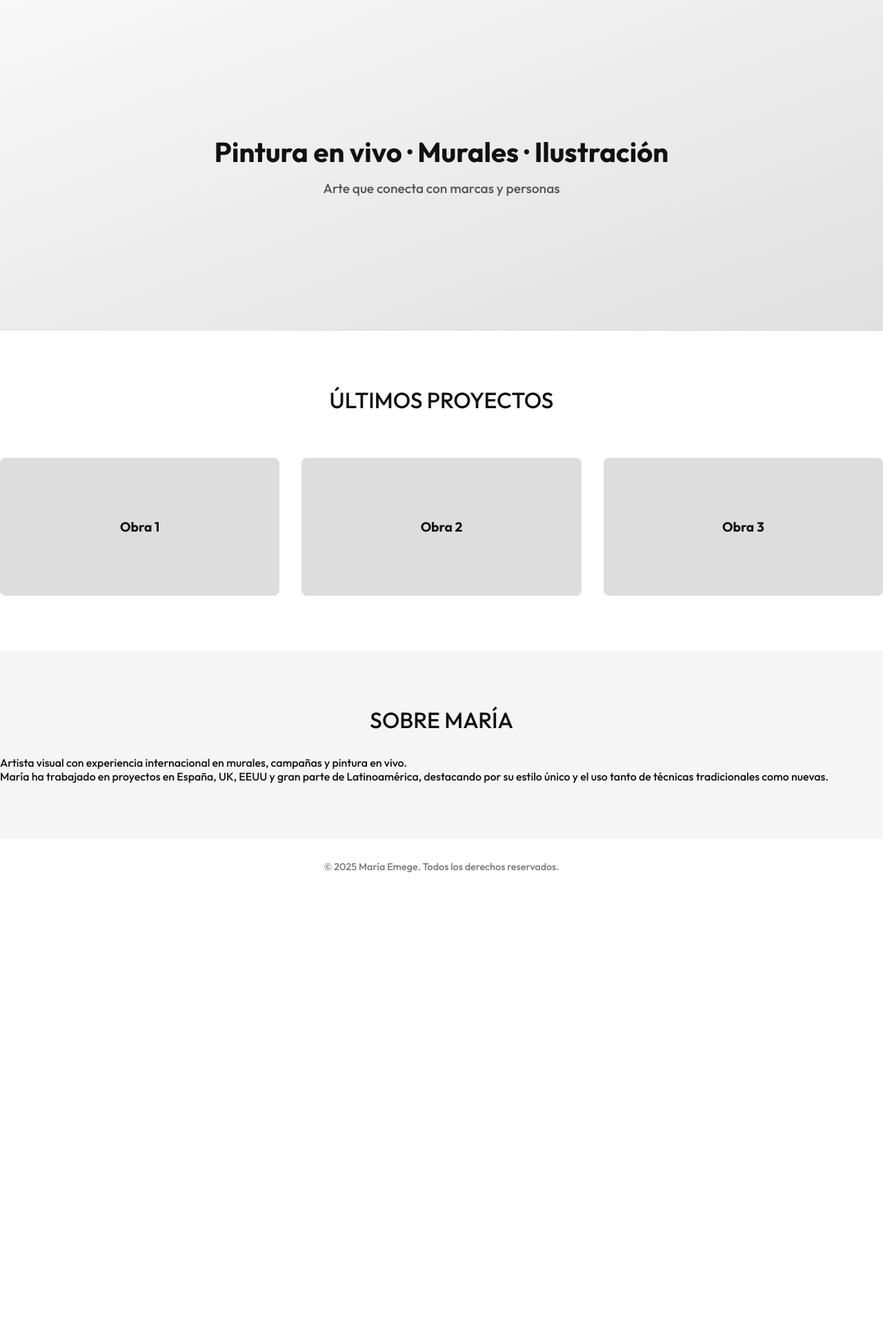
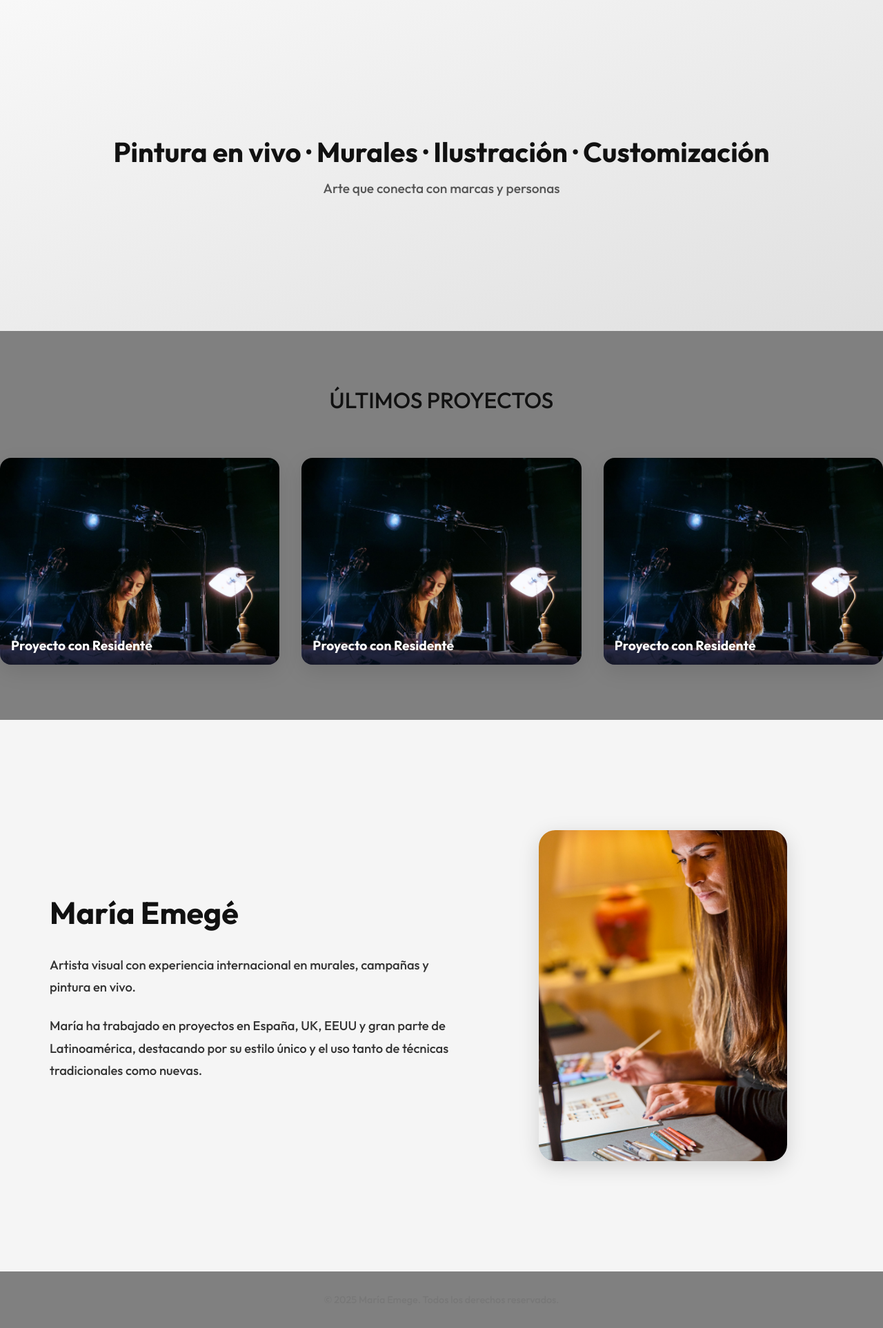
Before and after one commit to Mogurkazan/maria_emege_events, a Django app: page / in a window 1280 px wide. Shown: the part 63-1989 px from the top of the page at 69% size. Before the commit the page ends 1328 px from the top, so only its background shows below. Run offline with Django 5.2, Linux system fonts and the light colour scheme; style sheets or scripts are compiled from the project's sources; some libraries are stand-ins or nearby versions.

Commit message:
works 1.1

```diff
--- a/maria_emege_events/maria_emege_events/settings.py
+++ b/maria_emege_events/maria_emege_events/settings.py
@@ -40,6 +40,7 @@ INSTALLED_APPS = [
     'django.contrib.staticfiles',
     'core',
     'sass_processor',
+    'compressor',
 ]
 
 MIDDLEWARE = [
@@ -135,4 +136,5 @@ STATICFILES_FINDERS = [
     'django.contrib.staticfiles.finders.FileSystemFinder',
     'django.contrib.staticfiles.finders.AppDirectoriesFinder',
     'sass_processor.finders.CssFinder',
+    "compressor.finders.CompressorFinder",
 ]
--- a/maria_emege_events/maria_emege_events/urls.py
+++ b/maria_emege_events/maria_emege_events/urls.py
@@ -16,8 +16,10 @@ Including another URLconf
 """
 from django.contrib import admin
 from django.urls import path, include
+from django.conf import settings
+from django.conf.urls.static import static
 
 urlpatterns = [
     path('admin/', admin.site.urls),
-     path('', include('core.urls')),
-]
+    path('', include('core.urls')),
+] + static(settings.STATIC_URL, document_root=settings.STATICFILES_DIRS[0])
--- a/maria_emege_events/static/js/main.js
+++ b/maria_emege_events/static/js/main.js
@@ -6,6 +6,7 @@ document.addEventListener("DOMContentLoaded", () => {
       entries.forEach((entry) => {
         if (entry.isIntersecting) {
           entry.target.classList.add("visible");
+          observer.unobserve(entry.target); // para que no se reanime
         }
       });
     },
--- /dev/null
+++ b/maria_emege_events/static/scss/style.css
@@ -0,0 +1,194 @@
+* {
+  margin: 0;
+  padding: 0;
+  box-sizing: border-box;
+}
+
+html,
+body {
+  font-family: "Outfit", sans-serif;
+  background: grey;
+  color: #111111;
+  font-size: 16px;
+  scroll-behavior: smooth;
+}
+
+a,
+button,
+.nav a,
+.gallery__item {
+  transition: all 0.3s ease;
+}
+
+.container {
+  width: 90%;
+  max-width: 1200px;
+  margin: 0 auto;
+}
+
+.section {
+  padding: 5rem 0;
+}
+.section--grey {
+  background-color: #f5f5f5;
+}
+
+.section__title {
+  font-size: 2rem;
+  margin-bottom: 2rem;
+  text-align: center;
+  text-transform: uppercase;
+  font-weight: 500;
+}
+
+.header {
+  background-color: #fff;
+  border-bottom: 1px solid #eee;
+  position: sticky;
+  top: 0;
+  z-index: 100;
+}
+.header .container {
+  display: flex;
+  justify-content: space-between;
+  align-items: center;
+  padding: 1rem 0;
+}
+.header .logo {
+  font-weight: bold;
+  font-size: 1.5rem;
+  color: #111111;
+}
+.header .nav ul {
+  display: flex;
+  list-style: none;
+  gap: 1.5rem;
+}
+.header .nav a {
+  text-decoration: none;
+  color: #111111;
+  font-weight: 500;
+}
+.header .nav a:hover {
+  color: #e91e63;
+  transform: translateY(-2px);
+}
+
+.hero {
+  display: flex;
+  align-items: center;
+  justify-content: center;
+  height: 60vh;
+  background: linear-gradient(to bottom right, #f8f8f8, #e0e0e0);
+  text-align: center;
+}
+.hero__content h2 {
+  font-size: 2.5rem;
+  margin-bottom: 1rem;
+}
+.hero__content p {
+  font-size: 1.2rem;
+  color: #555;
+}
+
+.gallery {
+  display: grid;
+  grid-template-columns: repeat(auto-fit, minmax(300px, 1fr));
+  gap: 2rem;
+  padding-top: 2rem;
+}
+.gallery__item {
+  position: relative;
+  overflow: hidden;
+  border-radius: 1rem;
+  box-shadow: 0 10px 30px rgba(0, 0, 0, 0.1);
+  text-decoration: none;
+  transition: transform 0.3s ease;
+}
+.gallery__item:hover {
+  transform: scale(1.03);
+}
+.gallery__image {
+  width: 100%;
+  height: clamp(200px, 25vw, 300px);
+  object-fit: cover;
+  display: block;
+  border-radius: 0.5rem;
+  transition: transform 0.3s ease;
+}
+.gallery__caption {
+  position: absolute;
+  bottom: 0;
+  width: 100%;
+  padding: 1rem;
+  background: linear-gradient(to top, rgba(0, 0, 0, 0.7), transparent);
+  color: #fff;
+  font-weight: bold;
+  text-align: left;
+  font-size: 1.2rem;
+}
+
+.footer {
+  text-align: center;
+  padding: 2rem 0;
+  font-size: 0.9rem;
+  color: #777;
+}
+
+.about__grid {
+  display: grid;
+  grid-template-columns: 1.2fr 1fr;
+  gap: 3rem;
+  align-items: center;
+  padding: 5rem 2rem;
+  max-width: 1200px;
+  margin: 0 auto;
+}
+@media (max-width: 768px) {
+  .about__grid {
+    grid-template-columns: 1fr;
+    text-align: center;
+  }
+}
+.about__left .about__title {
+  font-size: 2.8rem;
+  font-weight: 700;
+  margin-bottom: 2rem;
+}
+
+.about__left .about__text {
+  font-size: 1.15rem;
+  line-height: 1.75;
+  margin-bottom: 1.5rem;
+  color: #333;
+}
+
+.about__right {
+  display: flex;
+  justify-content: center;
+  align-items: center;
+}
+
+.about__image {
+  width: 100%;
+  max-width: 360px;
+  aspect-ratio: 3 / 4;
+  border-radius: 1.5rem;
+  object-fit: cover;
+  box-shadow: 0 8px 30px rgba(0, 0, 0, 0.15);
+  transform: scale(1);
+  transition: transform 0.4s ease;
+}
+.about__image:hover {
+  transform: scale(1.03);
+}
+
+.fade-in {
+  opacity: 0;
+  transform: translateY(40px);
+  transition: opacity 0.8s ease, transform 0.8s ease;
+}
+.fade-in.visible {
+  opacity: 1;
+  transform: translateY(0);
+}
--- a/maria_emege_events/static/scss/style.scss
+++ b/maria_emege_events/static/scss/style.scss
@@ -42,6 +42,7 @@ button,
 
 .section {
   padding: 5rem 0;
+
   &--grey {
     background-color: #f5f5f5;
   }
@@ -64,27 +65,31 @@ button,
   position: sticky;
   top: 0;
   z-index: 100;
+
   .container {
     display: flex;
     justify-content: space-between;
     align-items: center;
     padding: 1rem 0;
   }
+
   .logo {
     font-weight: bold;
     font-size: 1.5rem;
     color: $color-text;
   }
+
   .nav ul {
     display: flex;
     list-style: none;
     gap: 1.5rem;
   }
+
   .nav a {
     text-decoration: none;
     color: $color-text;
     font-weight: 500;
-    transition: color 0.2s ease;
+
     &:hover {
       color: $color-accent;
       transform: translateY(-2px);
@@ -119,24 +124,42 @@ button,
 // ------------------------
 .gallery {
   display: grid;
-  grid-template-columns: repeat(auto-fit, minmax(250px, 1fr));
+  grid-template-columns: repeat(auto-fit, minmax(300px, 1fr));
   gap: 2rem;
   padding-top: 2rem;
 
   &__item {
-    height: 200px;
-    background-color: #ddd;
-    display: flex;
-    align-items: center;
-    justify-content: center;
+    position: relative;
+    overflow: hidden;
+    border-radius: 1rem;
+    box-shadow: 0 10px 30px rgba(0, 0, 0, 0.1);
+    text-decoration: none;
+    transition: transform 0.3s ease;
+
+    &:hover {
+      transform: scale(1.03);
+    }
+  }
+
+  &__image {
+    width: 100%;
+    height: clamp(200px, 25vw, 300px);
+    object-fit: cover;
+    display: block;
+    border-radius: 0.5rem;
+    transition: transform 0.3s ease;
+  }
+
+  &__caption {
+    position: absolute;
+    bottom: 0;
+    width: 100%;
+    padding: 1rem;
+    background: linear-gradient(to top, rgba(0, 0, 0, 0.7), transparent);
+    color: #fff;
     font-weight: bold;
+    text-align: left;
     font-size: 1.2rem;
-    border-radius: 8px;
-    &:hover {
-      background-color: #ccc;
-      transform: scale(1.03);
-      box-shadow: 0 8px 20px rgba(0, 0, 0, 0.1);
-    }
   }
 }
 
@@ -150,10 +173,68 @@ button,
   color: #777;
 }
 
+// ------------------------
+// ABOUT
+// ------------------------
+.about__grid {
+  display: grid;
+  grid-template-columns: 1.2fr 1fr;
+  gap: 3rem;
+  align-items: center;
+  padding: 5rem 2rem;
+  max-width: 1200px;
+  margin: 0 auto;
+
+  @media (max-width: 768px) {
+    grid-template-columns: 1fr;
+    text-align: center;
+  }
+}
+
+.about__left {
+  .about__title {
+    font-size: 2.8rem;
+    font-weight: 700;
+    margin-bottom: 2rem;
+  }
+
+  .about__text {
+    font-size: 1.15rem;
+    line-height: 1.75;
+    margin-bottom: 1.5rem;
+    color: #333;
+  }
+}
+
+.about__right {
+  display: flex;
+  justify-content: center;
+  align-items: center;
+}
+
+.about__image {
+  width: 100%;
+  max-width: 360px;
+  aspect-ratio: 3 / 4;
+  border-radius: 1.5rem;
+  object-fit: cover;
+  box-shadow: 0 8px 30px rgba(0, 0, 0, 0.15);
+  transform: scale(1);
+  transition: transform 0.4s ease;
+
+  &:hover {
+    transform: scale(1.03);
+  }
+}
+
+// ------------------------
+// ANIMACIÓN FADE-IN
+// ------------------------
 .fade-in {
   opacity: 0;
-  transform: translateY(20px);
-  transition: all 0.8s ease-out;
+  transform: translateY(40px);
+  transition: opacity 0.8s ease, transform 0.8s ease;
+
   &.visible {
     opacity: 1;
     transform: translateY(0);
--- a/maria_emege_events/templates/base.html
+++ b/maria_emege_events/templates/base.html
@@ -5,7 +5,8 @@
     <meta charset="UTF-8" />
     <meta name="viewport" content="width=device-width, initial-scale=1.0" />
     <title>María Emege Events</title>
-    <link rel="stylesheet" href="{% sass_src 'scss/style.scss' %}" />
+    <link rel="stylesheet" href="{% static 'scss/style.css' %}" />
+
     <link
       href="https://fonts.googleapis.com/css2?family=Outfit:wght@300;500;700&display=swap"
       rel="stylesheet"
@@ -30,7 +31,7 @@
     <!-- HERO -->
     <section class="hero">
       <div class="hero__content">
-        <h2>Pintura en vivo · Murales · Ilustración</h2>
+        <h2>Pintura en vivo · Murales · Ilustración · Customización</h2>
         <p>Arte que conecta con marcas y personas</p>
       </div>
     </section>
--- a/maria_emege_events/templates/home.html
+++ b/maria_emege_events/templates/home.html
@@ -1,25 +1,57 @@
-{% extends "base.html" %} {% block content %}
+{% extends "base.html" %} {% block content %} {% load static %}
 
 <section id="works" class="section fade-in">
   <h2 class="section__title">Últimos proyectos</h2>
   <div class="gallery">
-    <div class="gallery__item fade-in">Obra 1</div>
-    <div class="gallery__item fade-in">Obra 2</div>
-    <div class="gallery__item fade-in">Obra 3</div>
+    <a href="#proyecto-residente" class="gallery__item fade-in">
+      <img
+        src="{% static 'img/maria_residente_1.jpeg' %}"
+        alt="Proyecto con Residente"
+        class="gallery__image"
+      />
+      <div class="gallery__caption">Proyecto con Residente</div>
+    </a>
+    <a href="#proyecto-residente" class="gallery__item fade-in">
+      <img
+        src="{% static 'img/maria_residente_1.jpeg' %}"
+        alt="Proyecto con Residente"
+        class="gallery__image"
+      />
+      <div class="gallery__caption">Proyecto con Residente</div>
+    </a>
+    <a href="#proyecto-residente" class="gallery__item fade-in">
+      <img
+        src="{% static 'img/maria_residente_1.jpeg' %}"
+        alt="Proyecto con Residente"
+        class="gallery__image"
+      />
+      <div class="gallery__caption">Proyecto con Residente</div>
+    </a>
   </div>
 </section>
 
 <section id="about" class="section section--grey fade-in">
-  <h2 class="section__title">Sobre María</h2>
-  <p class="about__text fade-in">
-    Artista visual con experiencia internacional en murales, campañas y pintura
-    en vivo.
-  </p>
-  <p class="about__text fade-in">
-    María ha trabajado en proyectos en España, UK, EEUU y gran parte de
-    Latinoamérica, destacando por su estilo único y el uso tanto de técnicas
-    tradicionales como nuevas.
-  </p>
+  <div class="about__grid">
+    <div class="about__left">
+      <h2 class="about__title">María Emegé</h2>
+      <p class="about__text">
+        Artista visual con experiencia internacional en murales, campañas y
+        pintura en vivo.
+      </p>
+      <p class="about__text">
+        María ha trabajado en proyectos en España, UK, EEUU y gran parte de
+        Latinoamérica, destacando por su estilo único y el uso tanto de técnicas
+        tradicionales como nuevas.
+      </p>
+    </div>
+    <div class="about__right">
+      <img
+        src="{% static 'img/maria_emegé.jpg' %}"
+        alt="Retrato profesional de María Emegé"
+        class="about__image"
+      />
+    </div>
+  </div>
 </section>
 
 {% endblock %}
```
Also changed, not shown: maria_emege_events/static/img/maria_emegé.jpg (added), maria_emege_events/static/img/maria_residente_1.jpeg (added), maria_emege_events/static/img/maria_residente_2.jpg (added), maria_emege_events/static/img/maria_residente_3.jpg (added), 2 other files.
